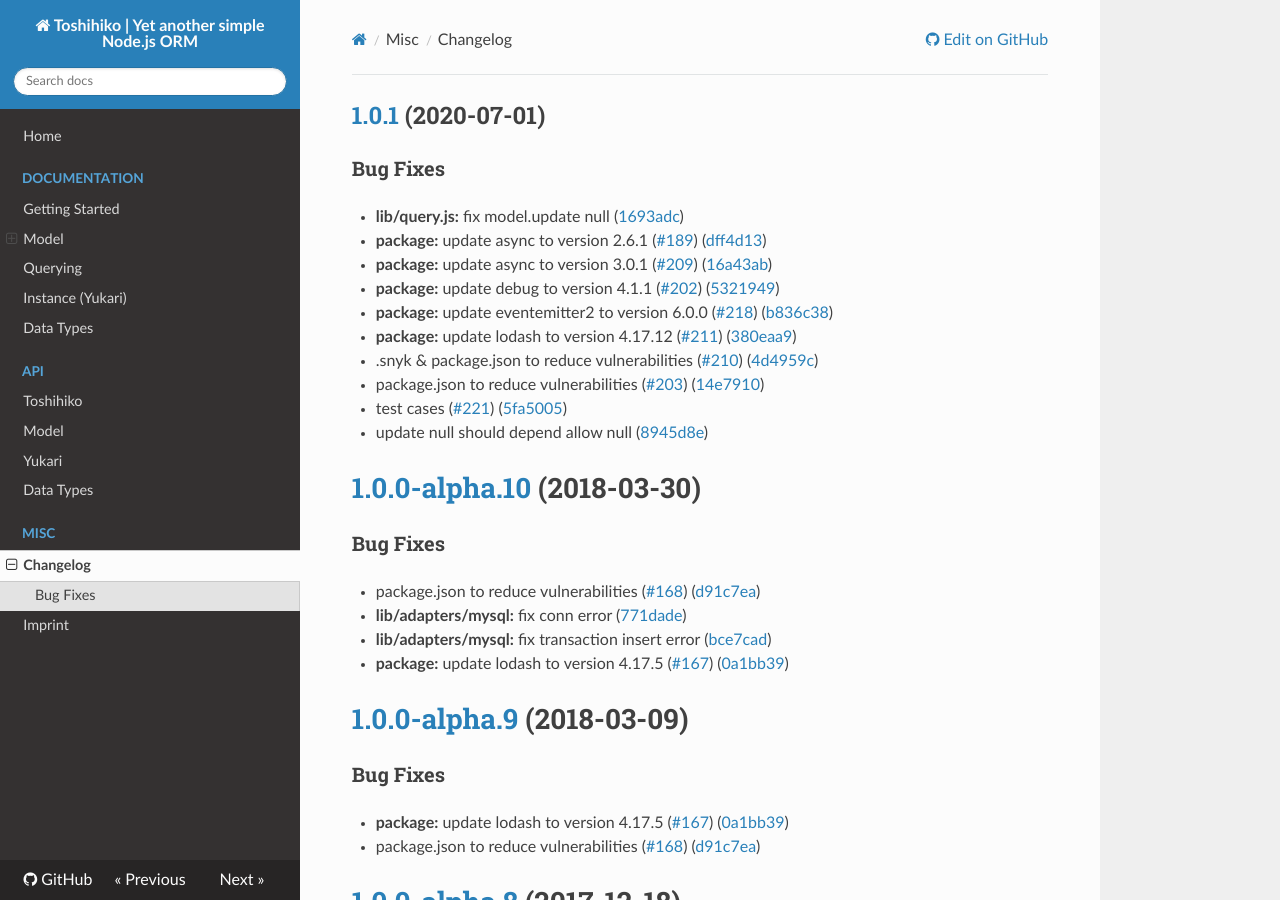
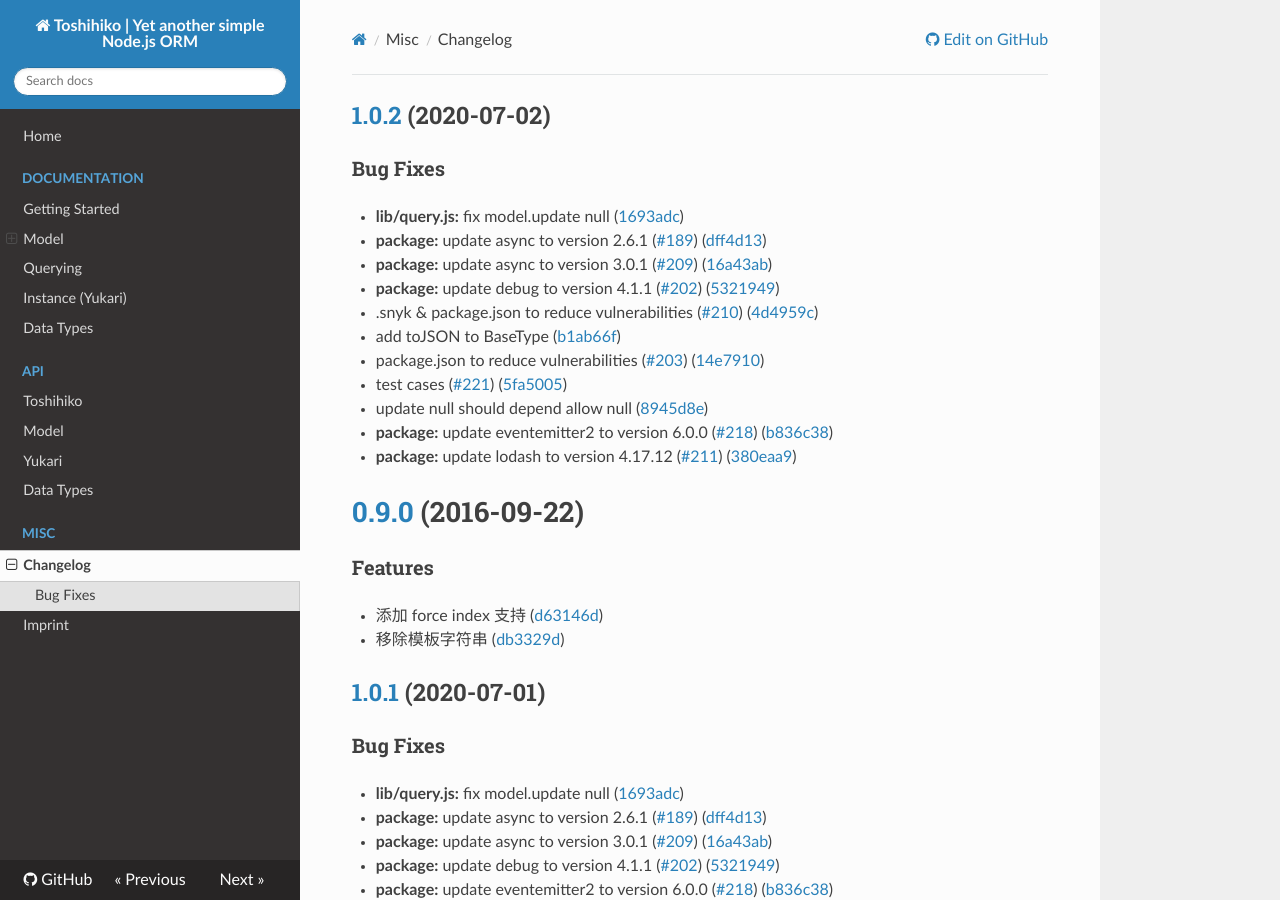
Before and after one commit to toshihikojs/Toshihiko, an MkDocs documentation site: the page built from docs/misc/changelog.md, in a window 1280 px wide and 900 px high. Built offline with MkDocs 1.6.1, drawn with Linux system fonts in a browser that asks for light colours; nearby versions of some CDN libraries; old or Windows-style settings are respelled for this version of MkDocs.

Commit message:
docs: update CHANGELOG

```diff
--- a/docs/misc/changelog.md
+++ b/docs/misc/changelog.md
@@ -1,3 +1,32 @@
+## [1.0.2](https://github.com/XadillaX/Toshihiko/compare/1.0.0-alpha.10...1.0.2) (2020-07-02)
+
+
+### Bug Fixes
+
+* **lib/query.js:** fix model.update null ([1693adc](https://github.com/XadillaX/Toshihiko/commit/1693adc2c555eb6a475ab2e53e9c952e7946208e))
+* **package:** update async to version 2.6.1 ([#189](https://github.com/XadillaX/Toshihiko/issues/189)) ([dff4d13](https://github.com/XadillaX/Toshihiko/commit/dff4d13c2e3780c237fa09bc923f69e57f0e8fa5))
+* **package:** update async to version 3.0.1 ([#209](https://github.com/XadillaX/Toshihiko/issues/209)) ([16a43ab](https://github.com/XadillaX/Toshihiko/commit/16a43ab11422f580e9c538d3ca20a2c7f1a05364))
+* **package:** update debug to version 4.1.1 ([#202](https://github.com/XadillaX/Toshihiko/issues/202)) ([5321949](https://github.com/XadillaX/Toshihiko/commit/53219494e7325b4a666890d52bee52bdc3b26481))
+* .snyk & package.json to reduce vulnerabilities ([#210](https://github.com/XadillaX/Toshihiko/issues/210)) ([4d4959c](https://github.com/XadillaX/Toshihiko/commit/4d4959cf9b9c6adf0fc4c83cbc76903bf9b513dd))
+* add toJSON to BaseType<T> ([b1ab66f](https://github.com/XadillaX/Toshihiko/commit/b1ab66f74f1b400fea7713d1b4296da42a1a7bf9))
+* package.json to reduce vulnerabilities ([#203](https://github.com/XadillaX/Toshihiko/issues/203)) ([14e7910](https://github.com/XadillaX/Toshihiko/commit/14e79108fdc44703182a37e90c481b2b1420454f))
+* test cases ([#221](https://github.com/XadillaX/Toshihiko/issues/221)) ([5fa5005](https://github.com/XadillaX/Toshihiko/commit/5fa5005e9cfc9ec7f215fe424d473fc88f8a5bff))
+* update null should depend allow null ([8945d8e](https://github.com/XadillaX/Toshihiko/commit/8945d8ea986e1f6efca60fd94c804d7d44cce8d4))
+* **package:** update eventemitter2 to version 6.0.0 ([#218](https://github.com/XadillaX/Toshihiko/issues/218)) ([b836c38](https://github.com/XadillaX/Toshihiko/commit/b836c38df9e735bb468cb2742fbf33c9f83007e1))
+* **package:** update lodash to version 4.17.12 ([#211](https://github.com/XadillaX/Toshihiko/issues/211)) ([380eaa9](https://github.com/XadillaX/Toshihiko/commit/380eaa9727beeb90baa4e28fcd275bebab2d85c9))
+
+
+
+# [0.9.0](https://github.com/XadillaX/Toshihiko/compare/0.8.4...0.9.0) (2016-09-22)
+
+
+### Features
+
+* 添加 force index 支持 ([d63146d](https://github.com/XadillaX/Toshihiko/commit/d63146d2db3164ca08e09906b8057a868c391473))
+* 移除模板字符串 ([db3329d](https://github.com/XadillaX/Toshihiko/commit/db3329dd3a55ff91c731ef678b3541439fb2b681))
+
+
+
 ## [1.0.1](https://github.com/XadillaX/Toshihiko/compare/1.0.0-alpha.10...1.0.1) (2020-07-01)
 
 
```
Also changed, not shown: CHANGELOG.md (+29 -0 lines).
